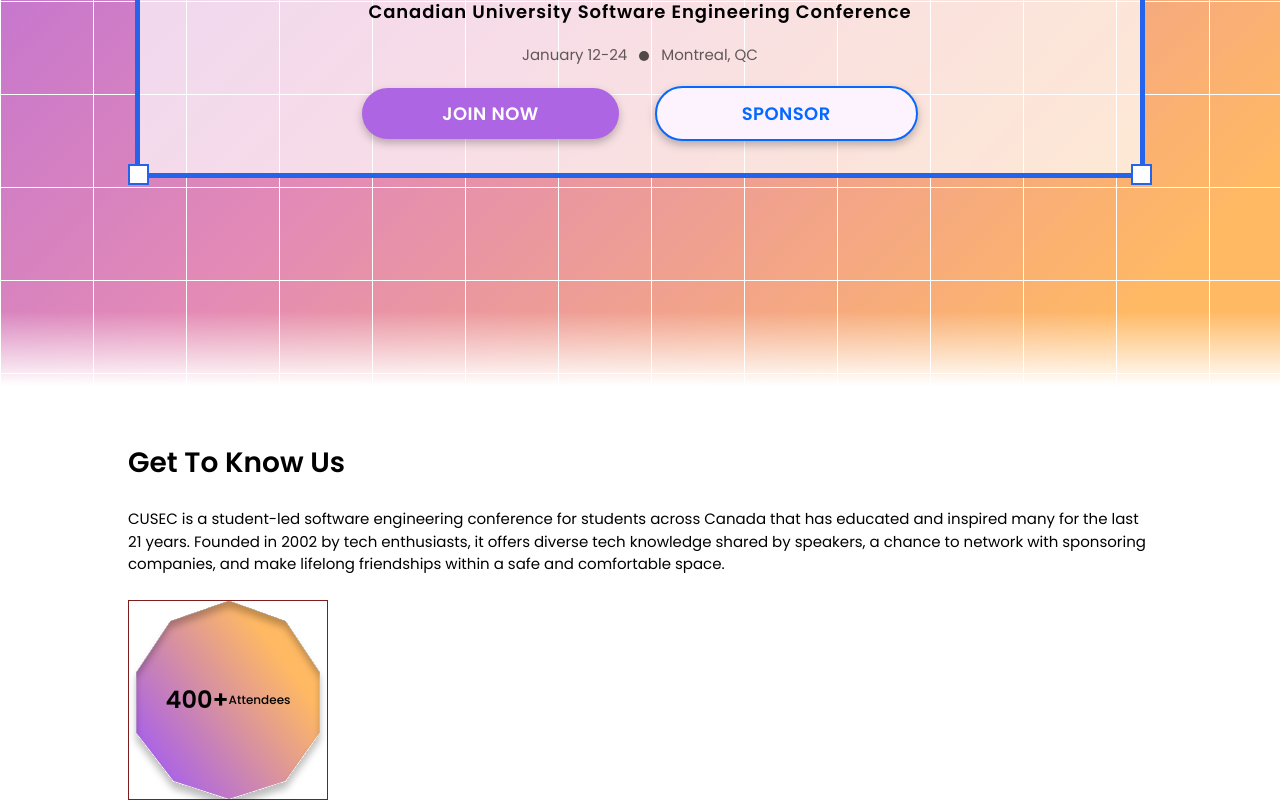
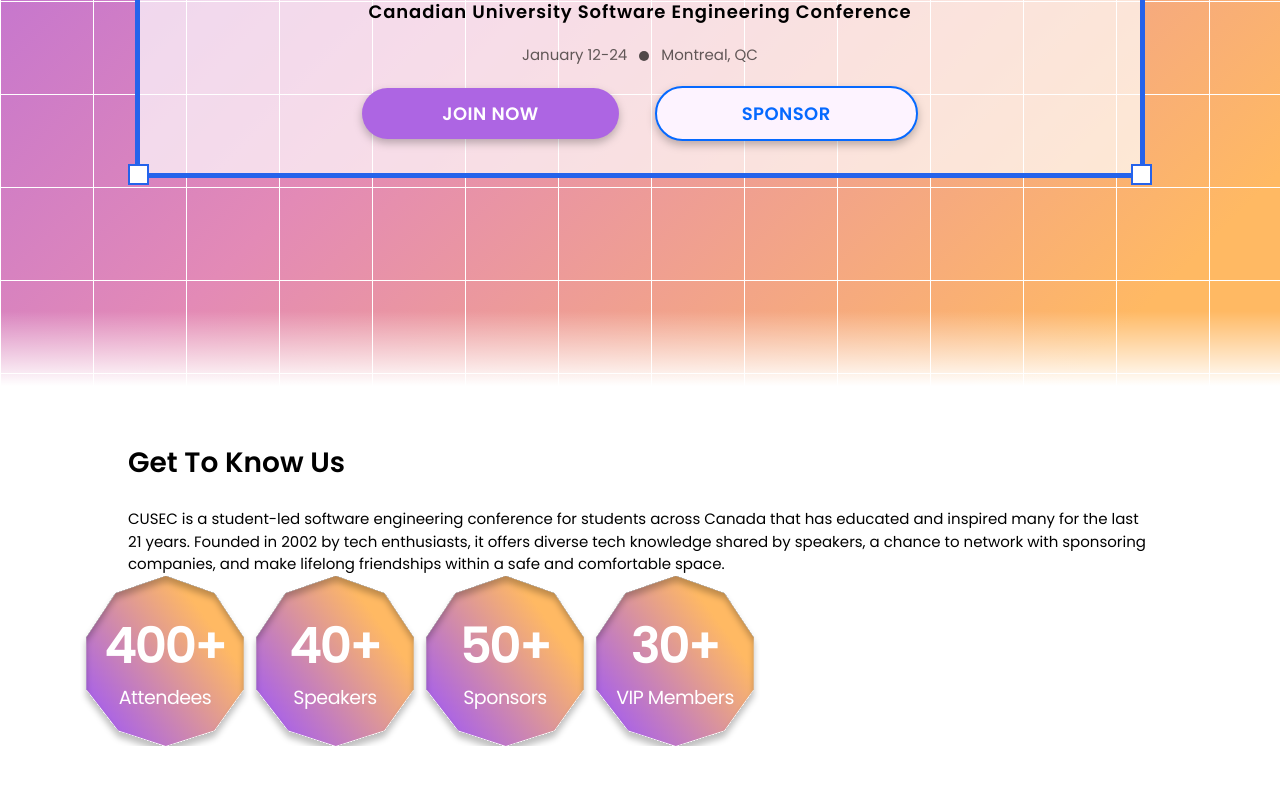
Before and after one commit to cusec/2024, a Next.js app: page / in a window 1280 px wide. Shown: the part 464-1264 px from the top of the page. After the commit the page ends 1210 px from the top, so only its background shows below. Built offline with nearby package versions, Linux system fonts and the light colour scheme.

Commit message:
feat + refactor: Render 4 decagons and extract them to components

```diff
--- a/src/app/globals.css
+++ b/src/app/globals.css
@@ -11,7 +11,7 @@
     #ffb963 90%
   );
   --square-size: 0.1vw;
-  --decagon-width: 50%;
+  --decagon-width: 100px;
 }
 
 /* #46529800 calc(95 * var(--square-size)) */
@@ -70,19 +70,15 @@
 }
 
 
-
 .decagon{
-width: var(--decagon-width);
-  padding-top: calc(var(--decagon-width) * 1.08); /* Aspect ratio: 10:10.8 */
-}
-
-/*
-.decagon{
-width: var(--decagon-width);
-  padding-top: calc(var(--decagon-width) * 1.08); Aspect ratio: 10:10.8
+  width: var(--decagon-width);
+  /* height: calc(var(-- decagon-width) * 1.08);  */
+  /* padding-top: calc(var(--decagon-width) * 1.08); Aspect ratio: 10:10.8 */
+height: 100px;
+  /* Aspect ratio: 10:10.8  */
 clip-path: polygon(50% 0%, 80% 10%, 100% 35%, 100% 70%, 80% 90%, 50% 100%, 20% 90%, 0% 70%, 0% 35%, 20% 10%);
 
-}*/
+}
 
 
 /*
--- a/src/components/Landing Page/About.tsx
+++ b/src/components/Landing Page/About.tsx
@@ -1,11 +1,11 @@
-import Image from "next/image";
-import decagon_1 from "/src/assets/decagon_1.svg";
+import decagon_1 from "@/assets/decagon_1.svg";
 import { useFadeBackground } from "@/app/layout";
+import Decagon1 from "./Decagon1";
 
 export default function About() {
   const fadeBackground = useFadeBackground();
+
   return (
-
     <div
       className={`transition-opacity ease-in-out duration-[1500ms] ${
         fadeBackground ? "opacity-0" : "opacity-100"
@@ -21,27 +21,13 @@
           companies, and make lifelong friendships within a safe and comfortable
           space.
         </p>
+      </section>
 
-        {/* <div className="decagon bg-gradient-to-tr from-royalPurple to-goldenApricot absolute top-0 left-0">40+ Speakers</div> */}
-
-        <div
-          className="relative border border-red-900 flex items-center justify-center w-100"
-          style={{
-            backgroundImage: `url(${decagon_1.src})`,
-            backgroundSize: "cover",
-            height: "200px",
-            width: "200px",
-          }}
-          >
-          <p className="font-semibold text-[24px]">
-            400+
-          </p>
-          <br />
-          <p className="font-medium text-[12px]">
-          Attendees
-          </p>
-              </div>
-
+      <section className="flex">
+        <Decagon1 image={decagon_1} TitleText={'400+'} SubtitleText={'Attendees'} />
+        <Decagon1 image={decagon_1} TitleText={'40+'} SubtitleText={'Speakers'} />
+        <Decagon1 image={decagon_1} TitleText={'50+'} SubtitleText={'Sponsors'} />
+        <Decagon1 image={decagon_1} TitleText={'30+'} SubtitleText={'VIP Members'} />
       </section>
     </div>
   );
--- /dev/null
+++ b/src/components/Landing Page/Decagon1.tsx
@@ -0,0 +1,36 @@
+import React from "react";
+
+type Decagon1Props = {
+  image: {src: string};
+  TitleText: string;
+  SubtitleText: string;
+};
+
+export default function Decagon1({ image, TitleText, SubtitleText}:Decagon1Props) {
+
+    // Didn't pursue the route of using a CSS-generated decagon because it just didn't look the same as the design, and it was also a pain to get it to be responsive.
+    {/* <article className="decagon bg-gradient-to-tr from-royalPurple to-goldenApricot flex items-center justify-center">
+      <div>
+      40+ Speakers
+      </div>
+    </article> */}
+
+  return (
+    <article
+      className="relative flex items-center justify-center h-[100px] w-[100px] md:h-[170px] md:w-[170px]"
+      style={{
+        backgroundImage: `url(${image.src})`,
+        backgroundSize: "cover",
+      }}
+    >
+      <div>
+        <p className="font-semibold text-[24px] md:text-[50px] tracking-tighter text-center text-white">
+        { TitleText}
+        </p>
+        <p className="font-regular text-[12px] md:text-[19px] tracking-tight text-center text-white">
+          {SubtitleText}
+        </p>
+      </div>
+    </article>
+  );
+}
```
Lines whose indentation alone changed are shown as unchanged.
